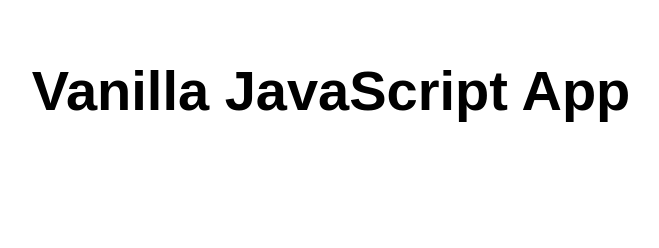
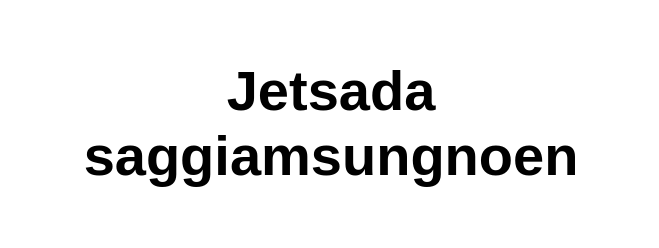
Before and after one commit to jetsadajob/jetsada, a website: page src/index.html in a window 1280 px wide. Shown: the whole page, without its empty margins (309-968 px from the left). Drawn offline with Linux system fonts and the light colour scheme.

Commit message:
Create index.html

```diff
--- a/src/index.html
+++ b/src/index.html
@@ -10,7 +10,7 @@
 
 <body>
   <main>
-    <h1>Vanilla JavaScript App</h1>
+    <h1>Jetsada saggiamsungnoen</h1>
   </main>
 </body>
 
```
